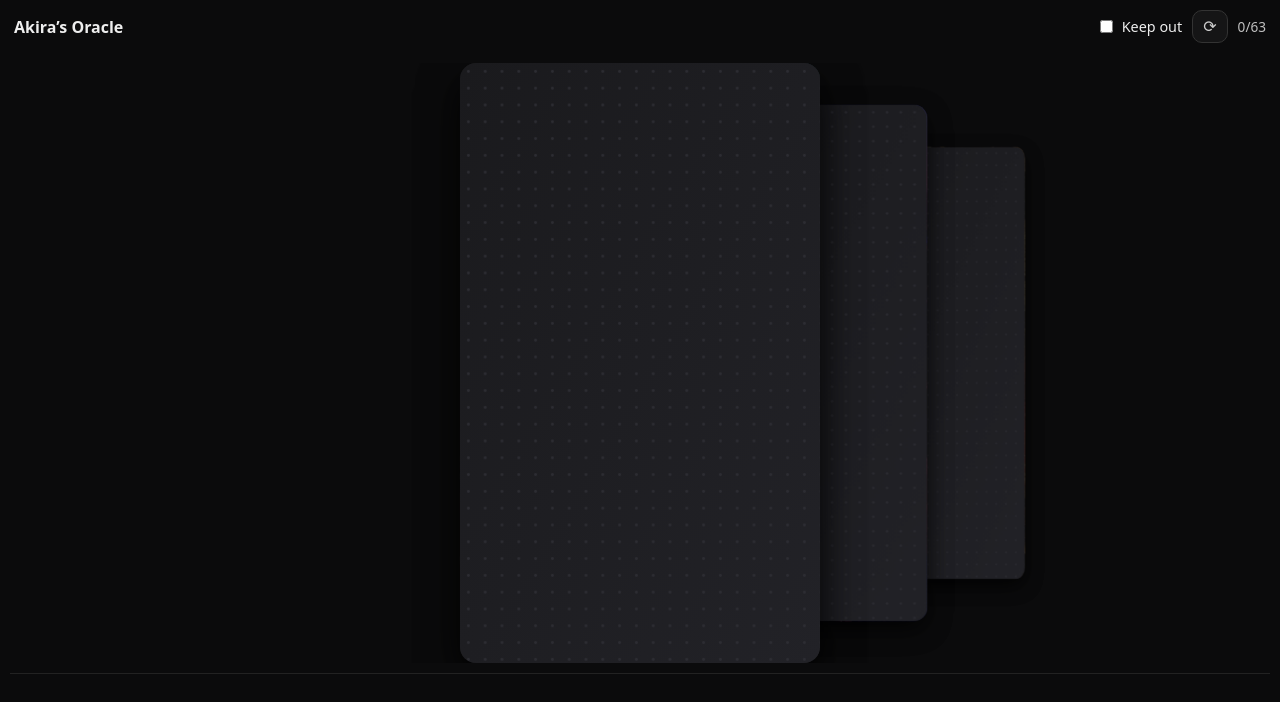
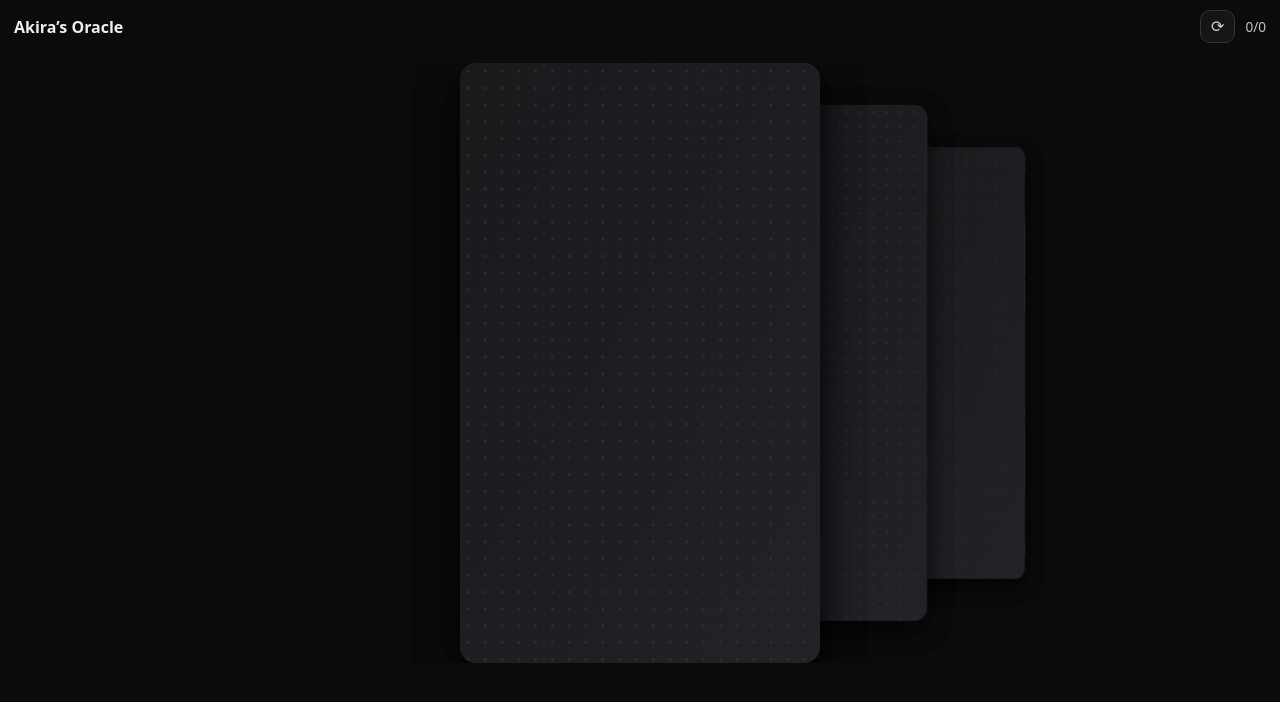
Before and after one commit to paikalilly/akira-oracle, a plain HTML site: page index.html in a window 1280 px wide. Drawn offline with Linux system fonts and the light colour scheme.

Commit message:
Update index.html

```diff
--- a/index.html
+++ b/index.html
@@ -11,10 +11,6 @@
   <header class="topbar">
     <h1>Akira’s Oracle</h1>
     <div class="controls">
-      <label class="toggle">
-        <input id="modeToggle" type="checkbox">
-        <span>Keep out</span>
-      </label>
       <button id="refreshBtn" aria-label="Refresh and reshuffle">⟳</button>
       <span id="counter" class="counter">0/0</span>
     </div>
@@ -24,7 +20,6 @@
     <section id="carousel" class="carousel" aria-label="Card carousel">
       <div class="carousel__track"></div>
     </section>
-    <section id="tray" class="tray" aria-label="Drawn cards tray" hidden></section>
   </main>
 
 
```
